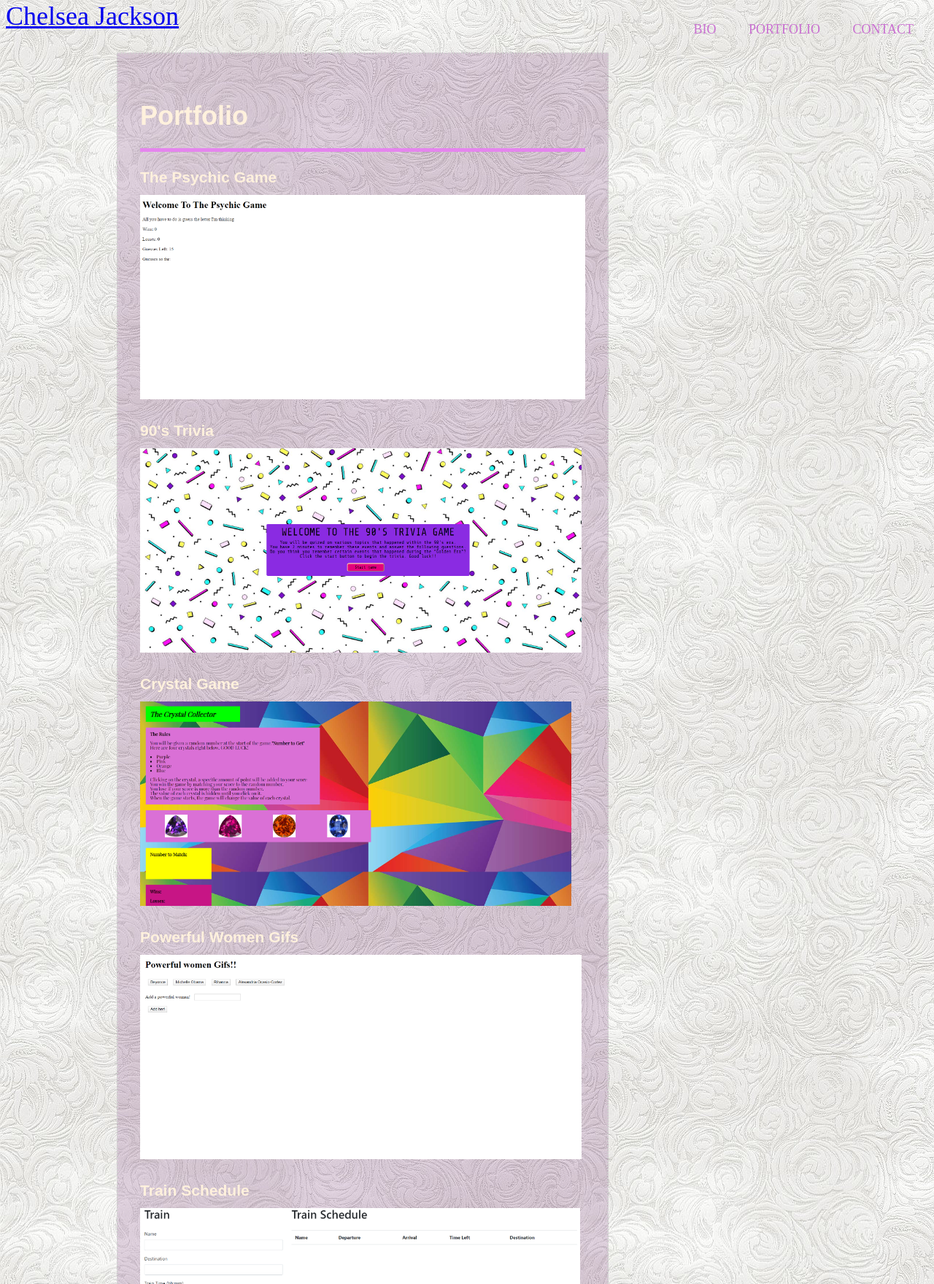
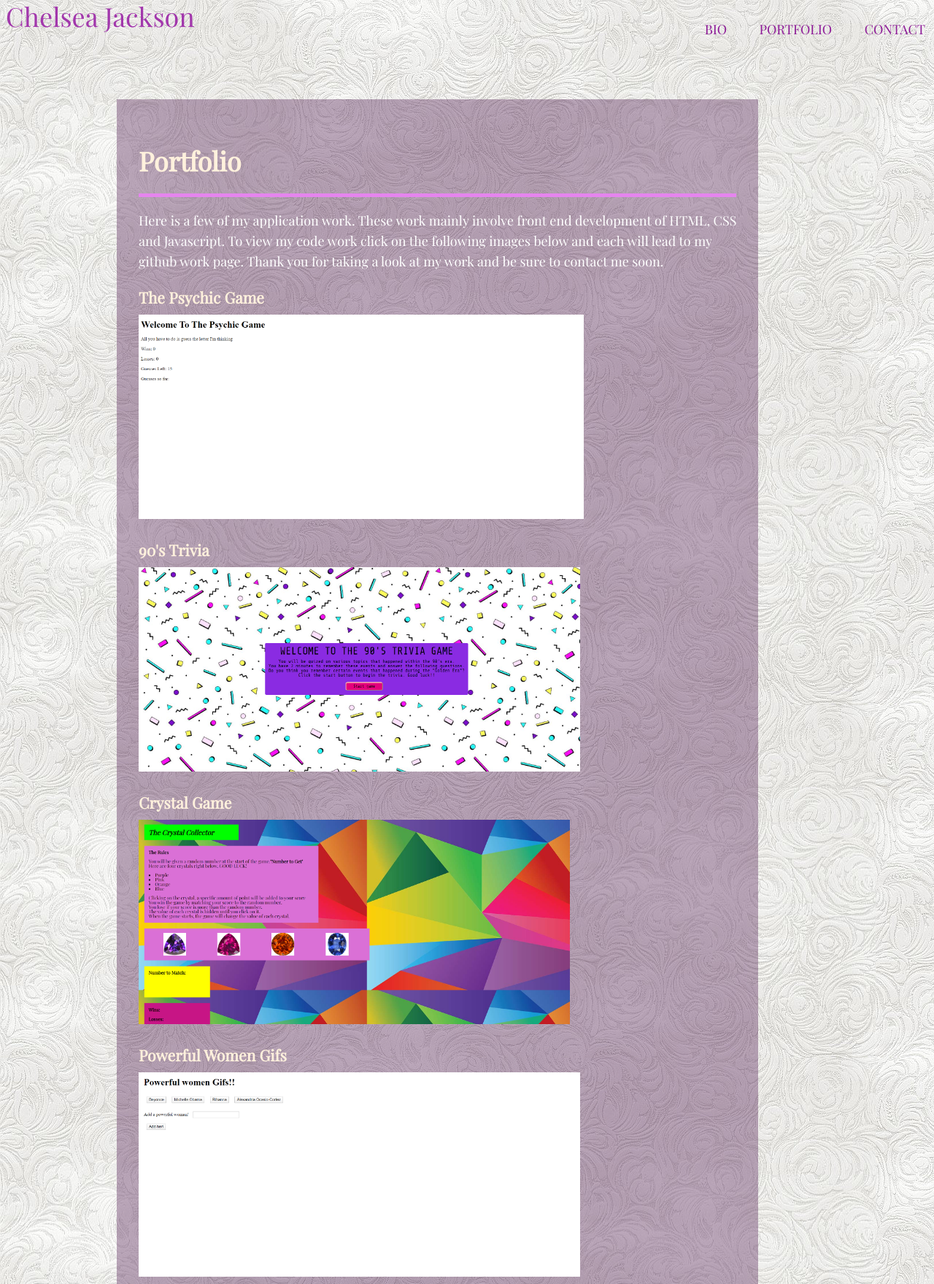
Before and after one commit to Chelsea-exe/Updated-Portfolio, a plain HTML site: page portfolio.html in a window 1280 px wide. Shown: the top 1759 px of the page at 73% size. Drawn offline with nearby package versions, Linux system fonts and the light colour scheme; a web font is replaced by a local one.

Commit message:
added more css and content to portfolio html, making each photo link enable

```diff
--- a/css/style.css
+++ b/css/style.css
@@ -18,7 +18,12 @@ html {
 #me {
     font-family: 'Playfair Display', serif;
     font-size: 36px;
-    padding-top: 50px;
+    margin-top: 50px;
+    text-decoration: none;
+    color: #a237ac;
+}
+#me:hover {
+    border: 2px solid  rgb(255, 223, 193);
 }
 
 h1,
@@ -35,7 +40,6 @@ p:last-child {
 h1,
 h2,
 h3 {
-    font-family: 'News Cycle', sans-serif;
     font-weight: 700;
     color: #fff1dd;
 }
@@ -45,6 +49,7 @@ h1 {
     font-size: 36px;
     line-height: 49px;
     border-bottom: 5px solid #e585ee;
+    font-family: 'Playfair Display', serif;
 }
 
 #header {
@@ -63,7 +68,7 @@ nav {
 }
 
 .nav-names li a {
-    color: #c970d1;
+    color: #8d1a97;
     text-decoration: none;
     padding: 5px 20px;
     font-size: 18px;
@@ -82,12 +87,14 @@ nav {
     float: left;
     width: 100%;
     max-width: 960px;
+    height: fit-content;
     padding: 30px;
     margin: 0 0 40px;
-    background: rgba(126, 65, 126, 0.219);
-    border: 2px dotted #d1d1d1;
+    background: rgba(95, 49, 95, 0.418);
 }
-
+.main-section {
+    margin-top: 100px;
+}
 #contact ul {
     margin-bottom: 10px;
 }
@@ -131,8 +138,7 @@ input[type=submit] {
     width: fit-content;
     padding: 30px;
     margin: 0;
-    background: rgba(126, 65, 126, 0.219);
-    border: 2px dotted #d1d1d1;
+    background: rgba(95, 49, 95, 0.418);
 }
 #trivia {
     height: 35vh;
@@ -149,3 +155,23 @@ input[type=submit] {
 #powerful {
     height: 35vh;
 }
+#negotiator {
+    height: 35vh;
+}
+p {
+    color: rgb(255, 255, 255);
+}
+@media (max-width: 960px) {
+  }
+
+  @media screen and (max-width: 768px) {
+    #header {
+     float: left;
+    }
+  }
+
+  @media (max-width: 560px) {
+    #header {
+      float: left;
+    }
+  }
--- a/portfolio.html
+++ b/portfolio.html
@@ -5,44 +5,53 @@
     <meta name="viewport" content="width=device-width, initial-scale=1.0">
     <meta http-equiv="X-UA-Compatible" content="ie=edge">
     <title>Chelsea Portfolio</title>
+    <link href="https://fonts.googleapis.com/css?family=News+Cycle|Playfair+Display&display=swap" rel="stylesheet">
     <link rel="stylesheet" href="./css/style.css">
 </head>
 <body>
         <header id="header">
                 <div class="box">
                     <a href="basic-bio.html" id="me">Chelsea Jackson</a>
+                    <nav>
+                      <ul class="nav-names">
+                        <li><a href="basic-bio.html">BIO</a></li>
+                        <li><a href="portfolio.html">PORTFOLIO</a></li>
+                        <li><a href="index.html">CONTACT</a></li>
+                      </ul>
+                    </nav>
                   </div>
             </header>
-            <nav>
-              <ul class="nav-names">
-                <li><a href="basic-bio.html">BIO</a></li>
-                <li><a href="portfolio.html">PORTFOLIO</a></li>
-                <li><a href="index.html">CONTACT</a></li>
-              </ul>
-            </nav>
+            <br>
             <div id="main-container" class="container">
                     <section class="main-section">
                       <div class="work">
                         <h1>Portfolio</h1>
+                        <p>Here is a few of my application work. These work mainly involve front end development of HTML, CSS <br>
+                         and Javascript. To view my code work click on the following images below and each will lead to my <br>
+                        github work page. Thank you for taking a look at my work and be sure to contact me soon.</p>
                         <div id="psychic-game">
                           <h3>The Psychic Game</h3>
                           <img src="./images/ps-game.png" alt="ps game" id="psychic">
                         </div>
                         <div id="trivia-game">
                           <h3>90's Trivia</h3>
-                          <img src="./images/updated-trivia.png" alt="90 game" id="trivia">
+                          <a href="https://github.com/Chelsea-exe/unit-4-game.git"><img src="./images/updated-trivia.png" alt="90 game" id="trivia"></a>
                         </div>
                         <div id="crystal-game">
                           <h3>Crystal Game</h3>
-                          <img src="./images/crystal.png" alt="stone" id="crystal">
+                          <a href="https://github.com/Chelsea-exe/Trivia-Game.git"><img src="./images/crystal.png" alt="stone" id="crystal"></a>
                         </div>
                         <div id="women">
                           <h3>Powerful Women Gifs</h3>
-                          <img src="./images/powerful.png" alt="powerwomen" id="powerful">
+                          <a href="https://github.com/Chelsea-exe/GifTastic.git"><img src="./images/powerful.png" alt="powerwomen" id="powerful"></a>
                         </div>
                         <div id="train-hw">
                           <h3>Train Schedule</h3>
-                          <img src="./images/train.png" alt="train" id="train-schedule">
+                          <a href="https://github.com/Chelsea-exe/TrainHW.git"><img src="./images/train.png" alt="train" id="train-schedule"></a>
+                        </div>
+                        <div id="project2">
+                          <h3>The Negotiator</h3>
+                          <a href="https://github.com/DevonMartens/project_2.git"><img src="./images/negotiator.png" alt="insurance" id="negotiator"></a>
                         </div>
                       </div>
                     </section>
```
Also changed, not shown: basic-bio.html (+5 -3 lines), index.html (+6 -4 lines).
